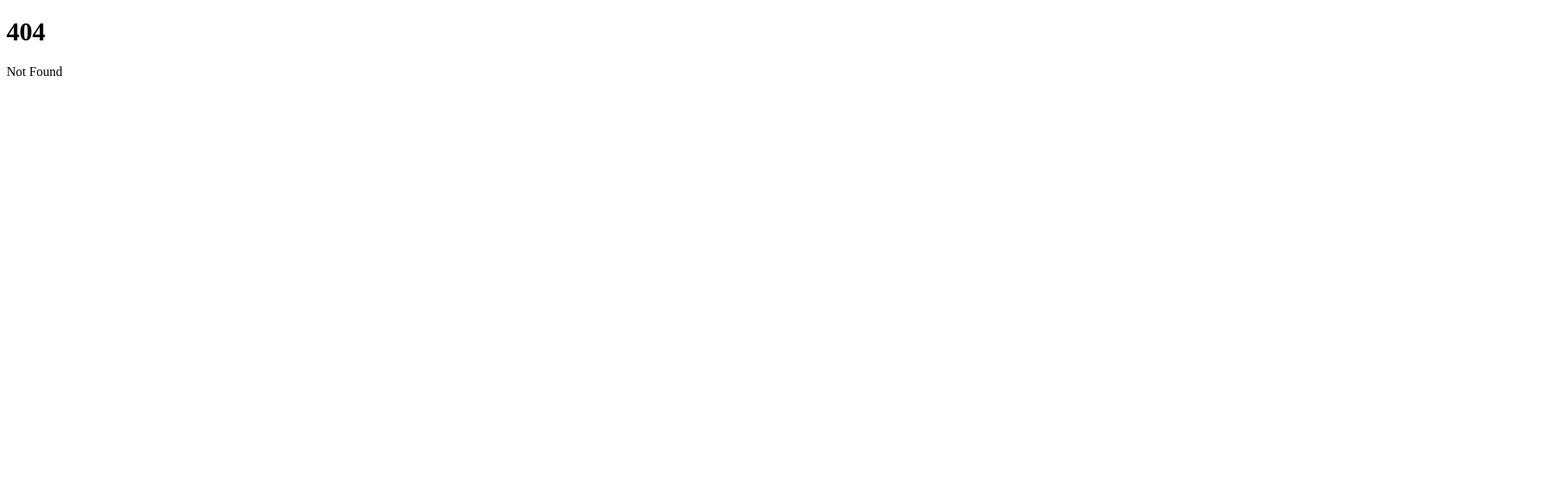
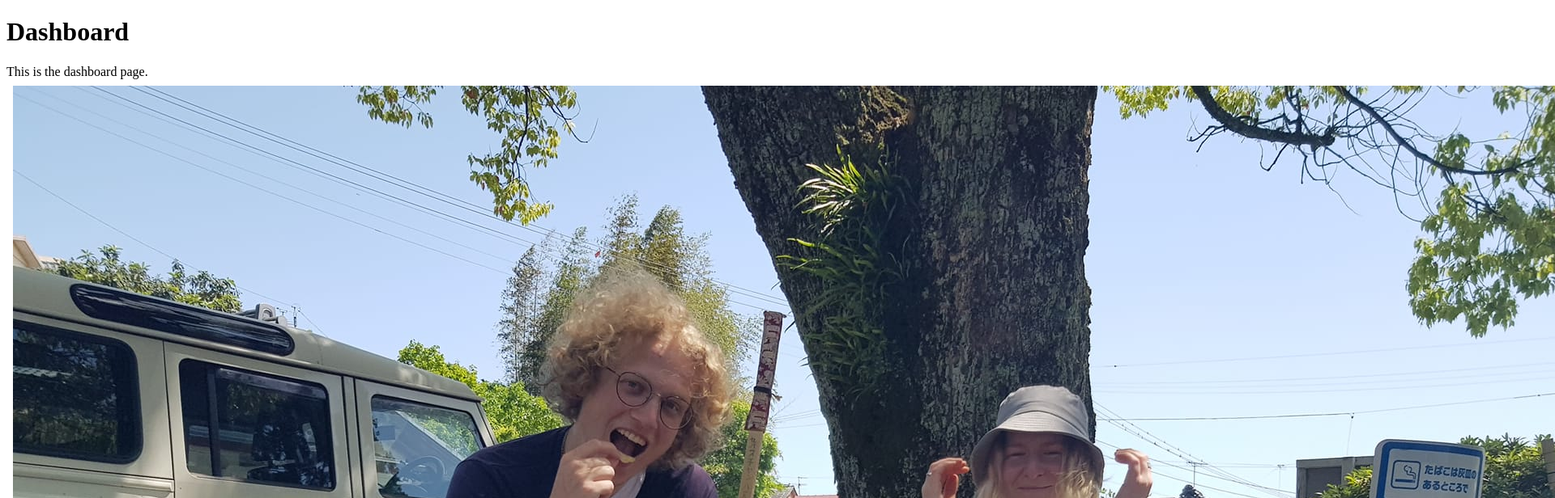
Before and after one commit to cs-24-sw-3-09/KunstenCMSFrontend, a SvelteKit app: page /dashboard in a window 1280 px wide. Before the commit this address had no page. Shown: the top 616 px of the page at 81% size, 1920 px wide, since content can reach past the window. Built offline with nearby package versions, Linux system fonts and the light colour scheme.

Commit message:
Dashboard: svelte pages, server js, temp data and image, various css

```diff
--- /dev/null
+++ b/src/routes/dashboard/+page.server.js
@@ -0,0 +1,13 @@
+// Needs to be imported from the database in the future
+import { temp_card_data } from "./temp_data.js"
+
+export function load() {
+	return {
+		card_data: temp_card_data.map((card) => ({
+			file: card.file,
+			location: card.location,
+			title: card.title,
+			title_location: card.title_location,
+		}))
+	};
+}
--- /dev/null
+++ b/src/routes/dashboard/+page.svelte
@@ -0,0 +1,28 @@
+<script>
+    import Card from "./card.svelte";
+    let { data } = $props(); // imports data from server
+    //console.log("data",data);
+</script>
+
+<div class="grid-container">
+    <div class="main-content">
+        <h1>Dashboard</h1>
+        <p>This is the dashboard page.</p>
+        <div class="dashboard-page">
+            <div class="dashboard-grid">
+                {#each data.card_data as card}
+                    <Card file={card.file} location={card.location} title={card.title} title_location={card.title_location}/>
+                {/each}
+            </div>
+        </div>
+        <div class="new-device-modal">
+            Hello
+        </div>
+    </div>
+</div>
+
+<style>
+    @import "./page.css";
+    @import "./dashboard.css";
+    @import "./tooptip.css";
+</style>
--- /dev/null
+++ b/src/routes/dashboard/card.svelte
@@ -0,0 +1,35 @@
+<script>
+    let { file, location, title, title_location } = $props();
+    import content from "$lib/images/test.jpg";
+</script>
+
+<div class="dashboard-card">
+    <div class="dashboard-card-top">
+        <div class="dashboard-card-preview">
+            <img
+                src={content}
+                alt=""
+                id="dashboard-card-preview-image1"
+            />
+        </div>
+    </div>
+    <div class="dashboard-card-bottom">
+        <div class="dashboard-card-title">
+            <div
+                class="dashboard-card-slideshow-active tooltippable tooltipText-Active"
+            ></div>
+            <p>{location}</p>
+        </div>
+        <div class="dashboard-card-slideshow-info">
+            <i class="fa-solid fa-file"></i>
+            <div class="dashboard-card-slideshow-title">{title}</div>
+        </div>
+        <div class="dashboard-card-location-title">
+            <i class="fa-solid fa-location-dot"></i>
+            <p>{title_location}</p>
+        </div>
+        <div class="dashboard-card-edit tooltippable tooltipText-Edit">
+            <i class="fa-solid fa-pen-to-square"></i>
+        </div>
+    </div>
+</div>
--- /dev/null
+++ b/src/routes/dashboard/dashboard.css
@@ -0,0 +1,143 @@
+.dashboard-grid {
+    display: grid;
+    grid-template-columns: auto auto;
+    gap: 12px;
+    justify-items: center;
+    align-items: center;
+    padding-bottom: 22px;
+    padding: 8px;
+}
+
+.dashboard-grid:has(.dashboard-card:nth-child(5)) {
+    grid-template-columns: auto auto auto;
+}
+
+/* CARD */
+
+.dashboard-card {
+    width: 80%;
+    display: flex;
+    flex-direction: column;
+    background-color: rgb(236, 236, 236);
+}
+
+.dashboard-card-top {
+    flex: 4;
+    display: flex;
+    padding: 4px;
+}
+
+.dashboard-card-preview {
+    width: 100%;
+    height: 100%;
+    background-color: yellow;
+    overflow: hidden;
+    display: flex;
+    justify-content: center;
+    align-items: center;
+}
+
+.dashboard-card-preview img {
+    width: 100%;
+    height: 100%;
+}
+
+.dashboard-card-bottom {
+    flex: 3;
+    display: flex;
+    flex-direction: column;
+    padding: 4px;
+    position: relative;
+}
+
+.dashboard-card-title {
+    margin-bottom: 6px;
+    display: flex;
+    gap: 12px;
+    align-items: center;
+}
+
+.dashboard-card-slideshow-info {
+    display: flex;
+    font-size: 12px;
+    color: rgb(33, 33, 33);
+    gap: 12px;
+    align-items: center;
+}
+
+.dashboard-card-slideshow-active {
+    width: 12px;
+    height: 12px;
+    background-color: green;
+    border-radius: 5000px;
+}
+
+.dashboard-card-slideshow-inactive {
+    width: 12px;
+    height: 12px;
+    background-color: red;
+    border-radius: 5000px;
+}
+
+.dashboard-card-slideshow-title,
+.dashboard-card-location-title {
+    display: flex;
+    gap: 12px;
+    font-size: 12px;
+    color: rgb(33, 33, 33);
+}
+
+.dashboard-card-edit {
+    display: flex;
+    gap: 12px;
+    color: black;
+    justify-content: center;
+    align-items: center;
+    padding: 8px 0;
+    margin-top: 6px;
+    position: absolute;
+    right: 4px;
+    top: -12px;
+}
+
+.dashboard-card-edit:hover {
+    cursor: pointer;
+    color: rgb(34, 34, 34);
+}
+
+/* NEW DEVICE MODAL */
+
+.new-device-modal {
+    display: none;
+    /* Hidden by default */
+    position: fixed;
+    /* Stay in place */
+    z-index: 1;
+    /* Sit on top */
+    left: 0;
+    top: 0;
+    bottom: 0;
+    right: 0;
+    background-color: rgb(0, 0, 0);
+    /* Fallback color */
+    z-index: 3;
+    background-color: rgba(0, 0, 0, 0.4);
+    /* Black w/ opacity */
+}
+
+.new-device-modal.active {
+    display: block;
+}
+
+/* NEW BUTTON */
+.dashboard-new-button {
+    position: fixed;
+    bottom: 25px;
+    right: 25px;
+    font-size: 64px;
+    color: rgb(255, 123, 0);
+}
+
+.dashboard-new-button:hover {
+    color: rgb(255, 204, 0);
+}
--- /dev/null
+++ b/src/routes/dashboard/page.css
@@ -0,0 +1,8 @@
+body {
+    margin: 0 auto;
+    font-family: sans-serif;
+}
+
+p {
+    margin: 0;
+}
--- /dev/null
+++ b/src/routes/dashboard/temp_data.js
@@ -0,0 +1,27 @@
+// Needs to be gotten from the database in the future
+export const temp_card_data = [
+    {
+        file: "$lib/images/test.jpg",
+        location: "Loc1",
+        title: "Title1",
+        title_location: "Location1",
+    },
+    {
+        file: "$lib/images/test.jpg",
+        location: "Loc2",
+        title: "Title2",
+        title_location: "Location2",
+    },
+    {
+        file: "$lib/images/test.jpg",
+        location: "Loc3",
+        title: "Title3",
+        title_location: "Location3",
+    },
+    {
+        file: "$lib/images/test.jpg",
+        location: "Loc4",
+        title: "Title4",
+        title_location: "Location4",
+    },
+]
--- /dev/null
+++ b/src/routes/dashboard/tooptip.css
@@ -0,0 +1,25 @@
+.tooltip {
+    padding: 4px 8px;
+    background-color: rgb(209, 209, 209);
+    position: absolute;
+    top: 16px;
+    left: 16px;
+    font-size: 12px;
+    color: black;
+    transition: all 0.1s;
+    visibility: hidden;
+    border-radius: 2px;
+    user-select: none;
+    pointer-events: none;
+}
+
+.tooltip-relative {
+    position: relative;
+}
+
+.tooltippable {}
+
+.tooltippable:hover .tooltip {
+    visibility: visible;
+    transition-delay: 1s;
+}
```
Also changed, not shown: src/lib/images/test.jpg (added), src/routes/dashboard/+page.js (added), src/routes/dashboard/modal.svelte (added).
